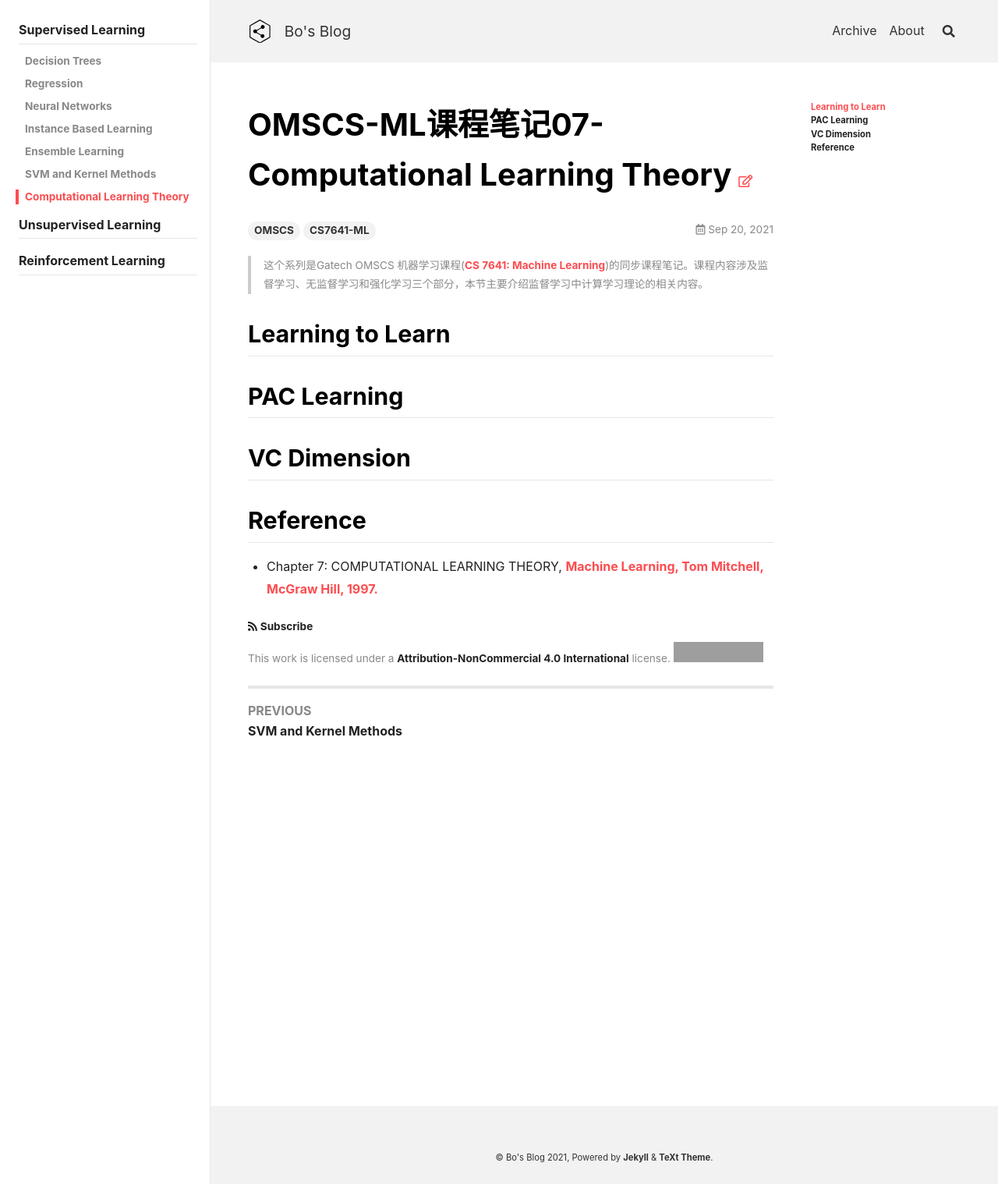
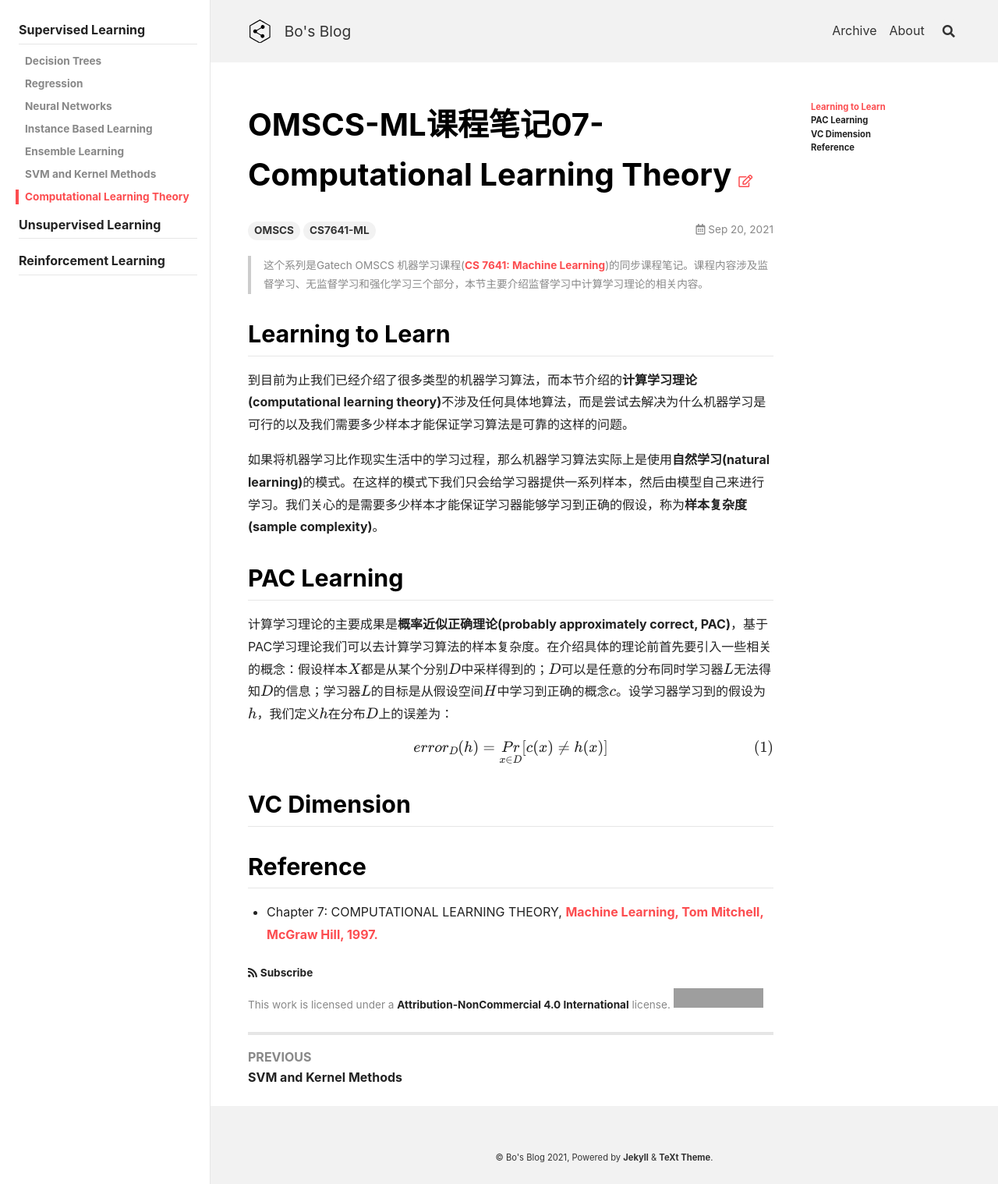
Before and after one commit to peng00bo00/peng00bo00_previous_blog, a Jekyll site: the page built from _posts/2021-09-20-OMSCS-ML-NOTES-07.md, in a window 1280 px wide. Shown: the whole page at 78% size. Built offline with Jekyll 4.4.1, drawn with Linux system fonts in a browser that asks for light colours; nearby versions of some CDN libraries; formulas are drawn with MathJax 3; grey boxes are pictures that could not be loaded.

Commit message:
Update 2021-09-20-OMSCS-ML-NOTES-07.md

```diff
--- a/_posts/2021-09-20-OMSCS-ML-NOTES-07.md
+++ b/_posts/2021-09-20-OMSCS-ML-NOTES-07.md
@@ -14,7 +14,17 @@ sidebar:
 
 ## Learning to Learn
 
+到目前为止我们已经介绍了很多类型的机器学习算法，而本节介绍的**计算学习理论(computational learning theory)**不涉及任何具体地算法，而是尝试去解决为什么机器学习是可行的以及我们需要多少样本才能保证学习算法是可靠的这样的问题。
+
+如果将机器学习比作现实生活中的学习过程，那么机器学习算法实际上是使用**自然学习(natural learning)**的模式。在这样的模式下我们只会给学习器提供一系列样本，然后由模型自己来进行学习。我们关心的是需要多少样本才能保证学习器能够学习到正确的假设，称为**样本复杂度(sample complexity)**。
+
 ## PAC Learning
+
+计算学习理论的主要成果是**概率近似正确理论(probably approximately correct, PAC)**，基于PAC学习理论我们可以去计算学习算法的样本复杂度。在介绍具体的理论前首先要引入一些相关的概念：假设样本$X$都是从某个分别$D$中采样得到的；$D$可以是任意的分布同时学习器$L$无法得知$D$的信息；学习器$L$的目标是从假设空间$H$中学习到正确的概念$c$。设学习器学习到的假设为$h$，我们定义$h$在分布$D$上的误差为：
+
+$$
+error_D(h) = \underset{x \in D}{Pr} [c(x) \neq h(x)]
+$$
 
 ## VC Dimension
 
```
